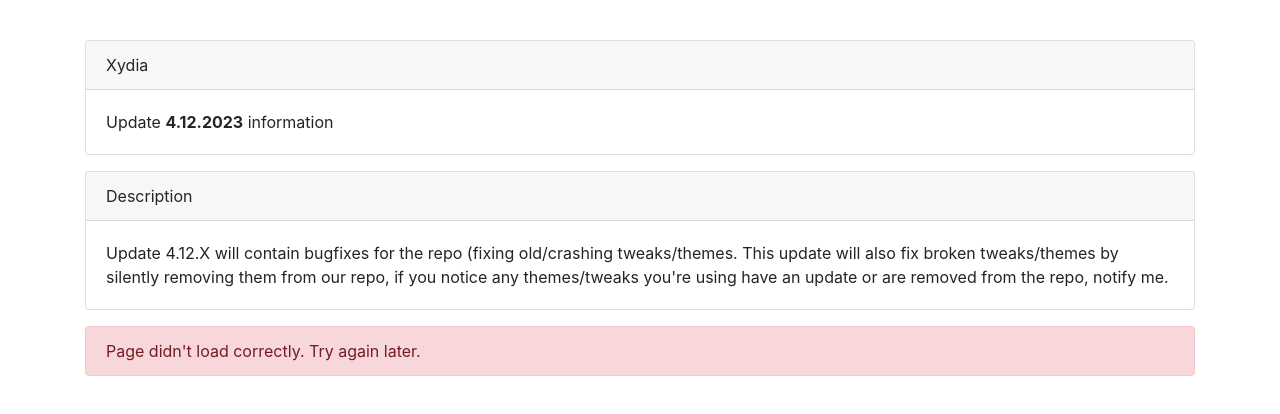
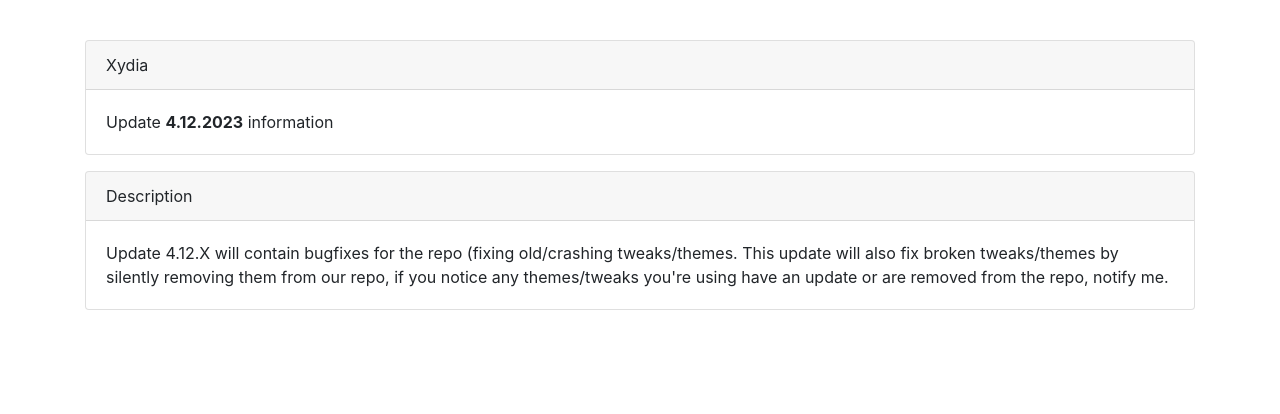
Before and after one commit to JoshMakesSites/repoxydia, a plain HTML site: page information/index.html in a window 1280 px wide. Drawn offline with Linux system fonts and the light colour scheme; files whose address does not match are found by name.

Commit message:
fix pls work

```diff
--- a/information/index.html
+++ b/information/index.html
@@ -61,12 +61,7 @@
 	</div>
 
 
-	<div id="packageError" style="">
-		<div class="container">
-			<div class="alert alert-danger">
-				Page didn't load correctly. Try again later.</div>
-		</div>
-	</div>
+
 
 
 
```
